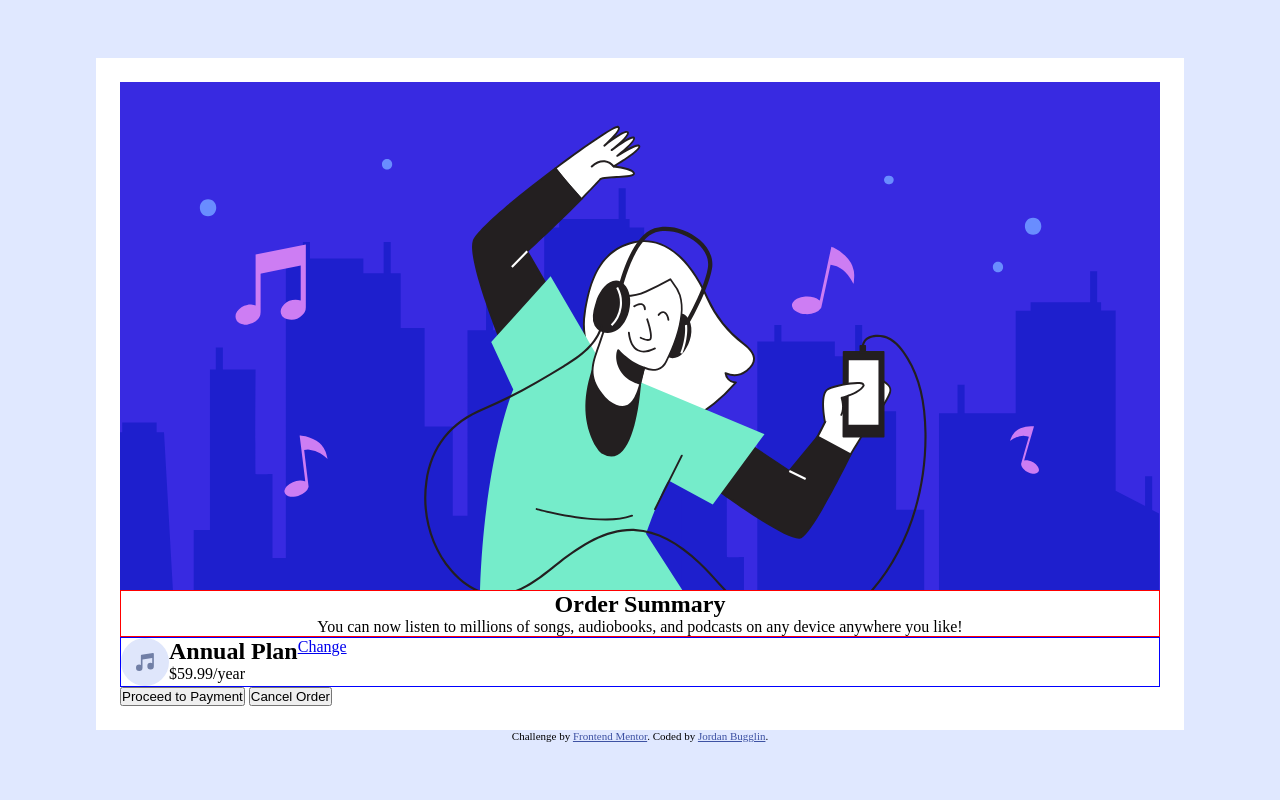
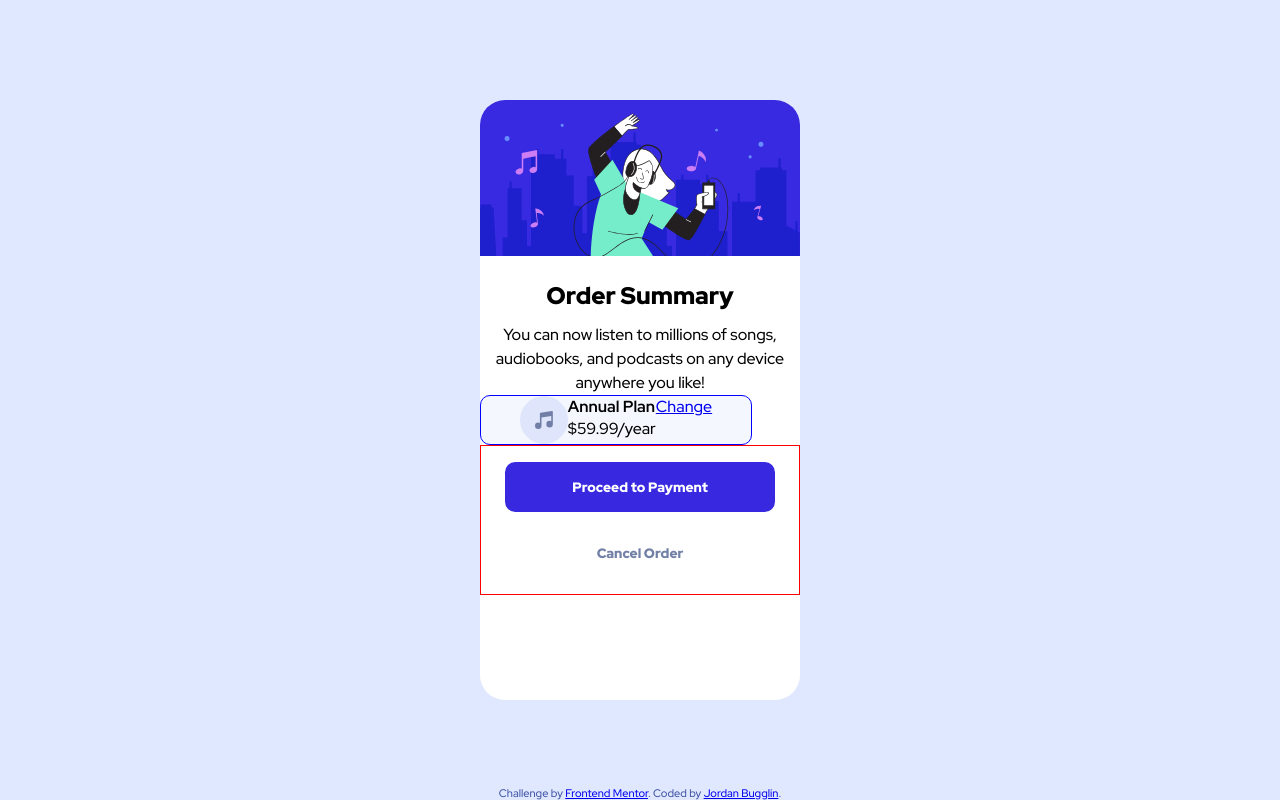
Before and after one commit to Jbugglin/order-summary-component, a plain HTML site: page index.html in a window 1280 px wide. Drawn offline with Linux system fonts and the light colour scheme.

Commit message:
update index.html and styles.css
Changed the buttons at the bottom of the card to elements that could become links/buttons...adjusted margins and paddings of some elements, fonts/sizing and weights, and centered certain elements...Will finish this soon.

```diff
--- a/index.html
+++ b/index.html
@@ -9,6 +9,9 @@
     <link rel="icon" type="image/png" sizes="32x32" href="./images/favicon-32x32.png">
 
     <link rel="stylesheet" href="styles.css">
+    <link rel="preconnect" href="https://fonts.googleapis.com">
+    <link rel="preconnect" href="https://fonts.gstatic.com" crossorigin>
+    <link href="https://fonts.googleapis.com/css2?family=Red+Hat+Display:wght@500;700;900&display=swap" rel="stylesheet">
 
     <title>Frontend Mentor | Order summary card</title>
 
@@ -34,11 +37,15 @@
             <a href="#">Change</a>
         </article>
 
-        <button id="checkout-button">Proceed to Payment</button>
-        <button id="cancel-button">Cancel Order</button>
+        <article>
+            <ul>
+                <li>Proceed to Payment</li>
+                <li>Cancel Order</li>
+            </ul>
+        </article>
     </main>
 
-    <footer class="attribution">
+    <footer>
         Challenge by <a href="https://www.frontendmentor.io?ref=challenge" target="_blank">Frontend Mentor</a>. Coded by <a href="https://github.com/Jbugglin" target="_blank">Jordan Bugglin</a>.
     </footer>
 </body>
--- a/styles.css
+++ b/styles.css
@@ -20,36 +20,96 @@ body {
     max-width: 100vw;
     height: 100vh;
     background-color: var(--paleBlue);
+    font-family: 'Red Hat Display', sans-serif;
 }
 
 .container {
     width: 85vw;
-    height: fit-content;
+    height: 75vh;
     background-color: white;
-    padding: 1.5em;
+    border-radius: 25px;
 }
 
 .container #hero-image {
     width: 100%;
     height: auto;
     display: block;
+    border-radius: 25px 25px 0px 0px;
 }
 
-#order-summary {
-    border: 1px solid red;
+.container h1 {
+    font-weight: 900;
+    padding: 1.5rem 0rem .75rem 0rem;
+    text-align: center;
+}
+
+.container h2 {
+    font-size: 1em;
+}
+
+.container p {
+    font-size: 1rem;
+    line-height: 1.5;
+    font-weight: 500;
+}
+
+.container #order-summary p {
+    line-height: 1.5;
     text-align: center;
 }
 
 #plan-details {
     border: 1px solid blue;
     display: flex;
+    justify-content: center;
+    align-content: center;
+    background-color: var(--veryPaleBlue);
+    width: 85%;
+    border-radius: 10px;
+    padding: 0rem;
+    margin: 0rem 0rem 0rem 0rem;
 }
 
-.attribution {
+ul {
+    border: 1px solid red;
+}
+
+li {
+    list-style-type: none;
+    margin: 1rem 1.5rem;
+    text-align: center;
+    padding: 1rem;
+    color: var(--desatBlue);
+    font-weight: 900;
+    font-size: .85em;
+}
+
+li:hover {
+    cursor: pointer;
+    color: black;
+}
+
+ul :first-child {
+    background-color: var(--brightBlue);
+    color: white;
+    border-radius: .75em;
+}
+
+ul :first-child:hover {
+    background-color: hsl(245, 70%, 64%);
+    ;
+}
+
+footer {
+    position: absolute;
+    bottom: 0;
     font-size: 11px;
     text-align: center;
+    color: hsl(228, 45%, 44%);
 }
 
-.attribution a {
-    color: hsl(228, 45%, 44%);
+@media screen and (min-width: 376px) {
+    main {
+        max-width: 320px;
+    }
 }
```
